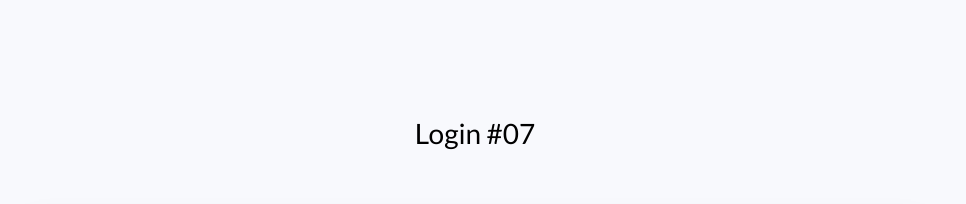
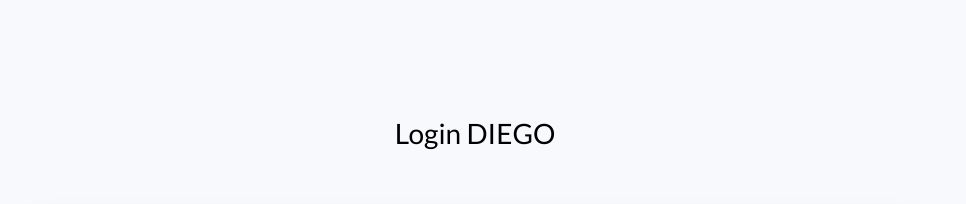
Before and after one commit to diegoromerob/primeraprueba, a plain HTML site: page index.html in a window 1280 px wide. Shown: the top 204 px of the page, without its empty margins (165-1131 px from the left). Drawn offline with Linux system fonts and the light colour scheme.

Commit message:
se casmbio el index

```diff
--- a/index.html
+++ b/index.html
@@ -17,7 +17,7 @@
 		<div class="container">
 			<div class="row justify-content-center">
 				<div class="col-md-6 text-center mb-5">
-					<h2 class="heading-section">Login #07</h2>
+					<h2 class="heading-section">Login DIEGO</h2>
 				</div>
 			</div>
 			<div class="row justify-content-center">
```
